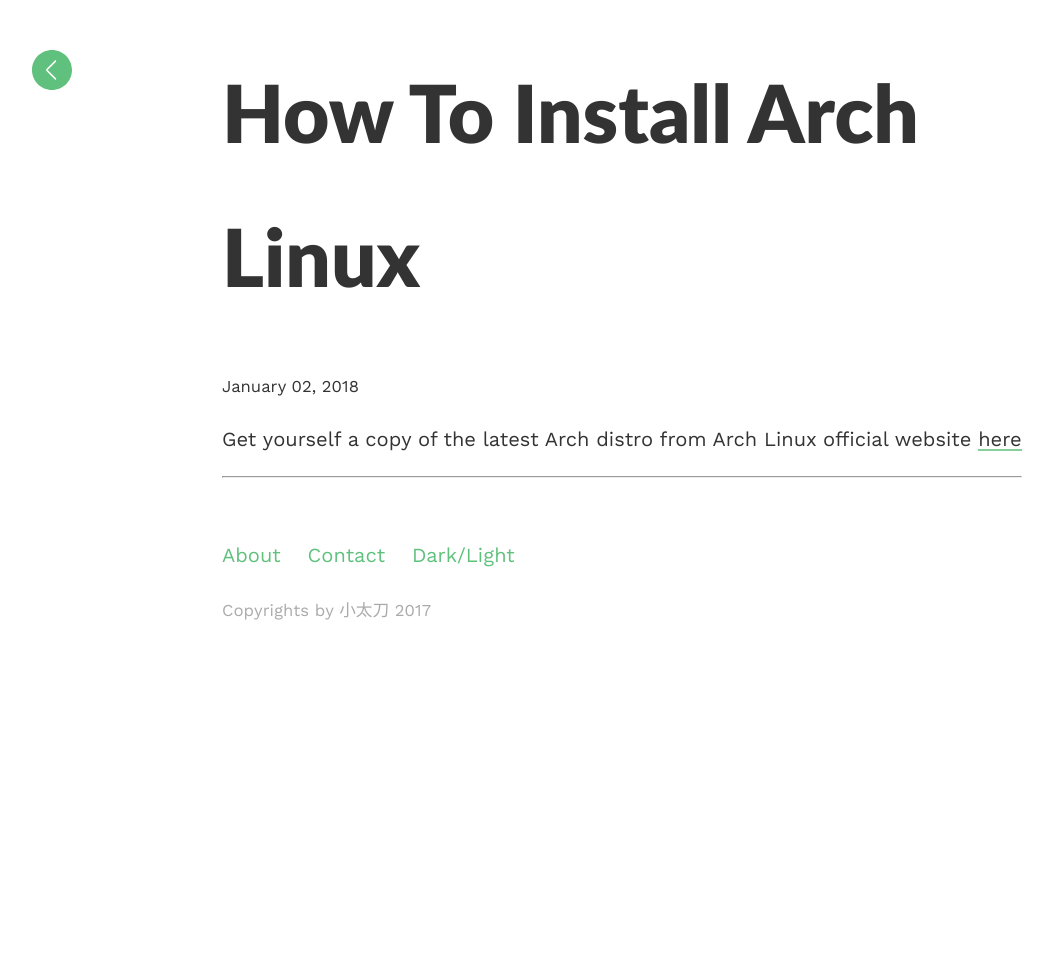
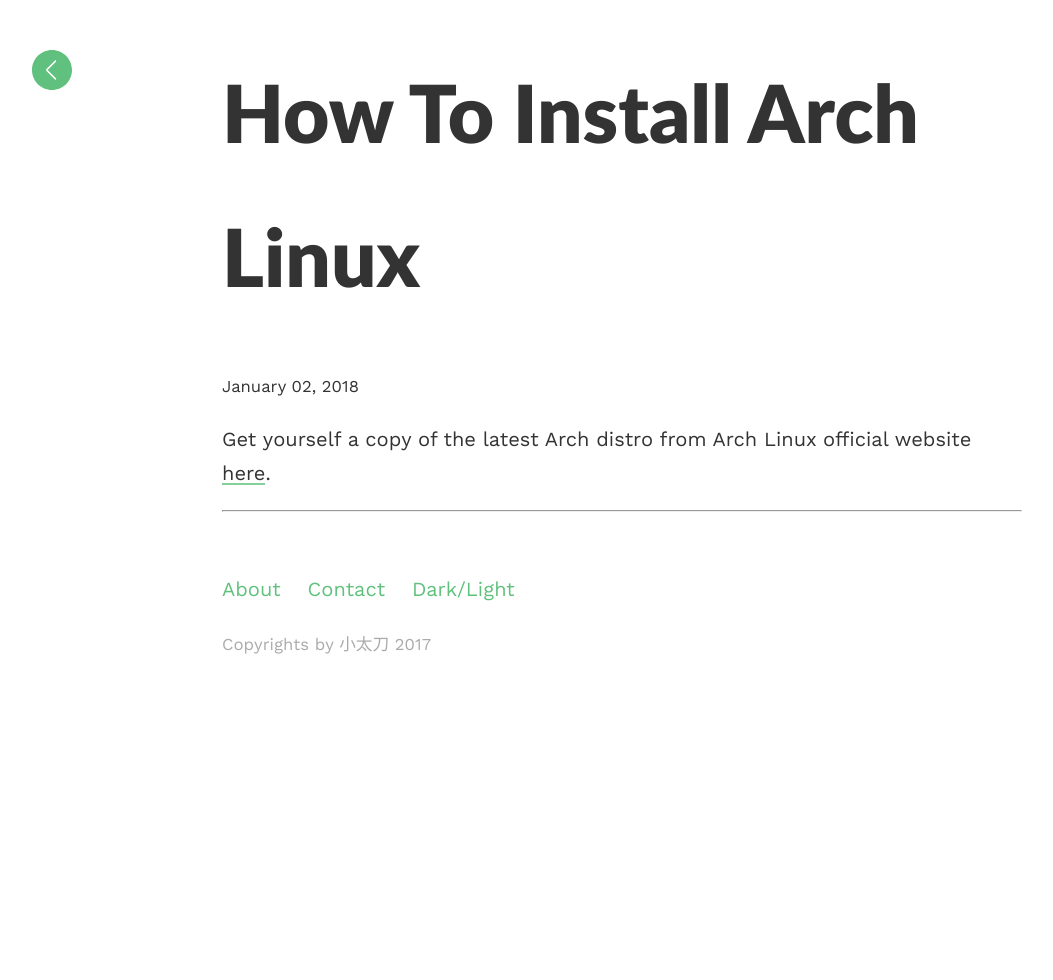
Before and after one commit to evgeniyantipin/evgeniyantipin.github.io, a Jekyll site: the page built from _posts/2018-01-02-how-to-install-arch-linux.md, in a window 1280 px wide. Shown: the whole page, without its empty margins (18-1071 px from the left). Built offline with Jekyll 4.4.1, drawn with Linux system fonts in a browser that asks for light colours; comment, search, counter and statistics services are not loaded.

```diff
--- a/_posts/2018-01-02-how-to-install-arch-linux.md
+++ b/_posts/2018-01-02-how-to-install-arch-linux.md
@@ -6,4 +6,4 @@ categories: linux arch
 ---
 
 
-Get yourself a copy of the latest Arch distro from Arch Linux official website [here](https://www.archlinux.org/download/)
+Get yourself a copy of the latest Arch distro from Arch Linux official website [here](https://www.archlinux.org/download/).
```
